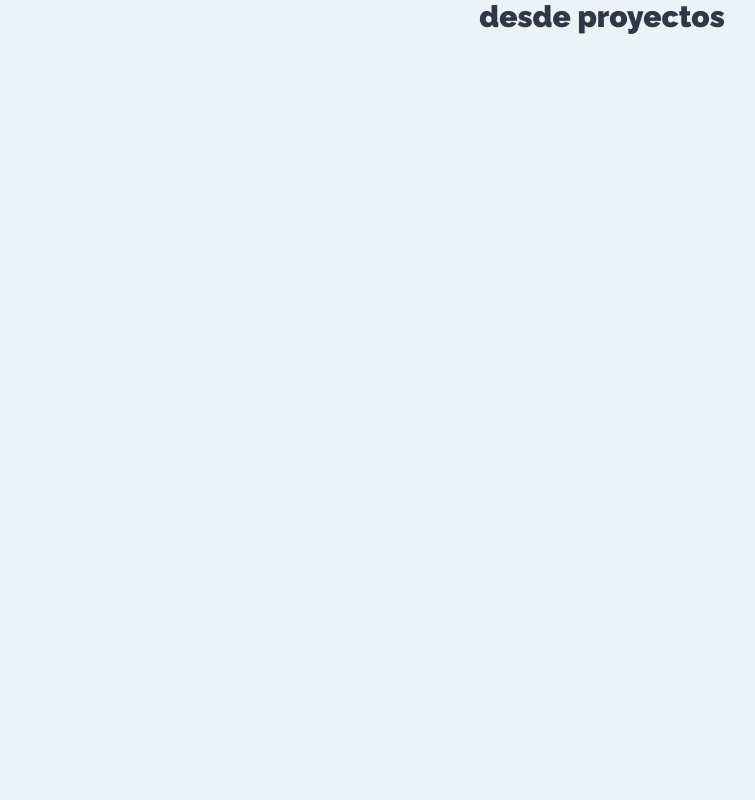
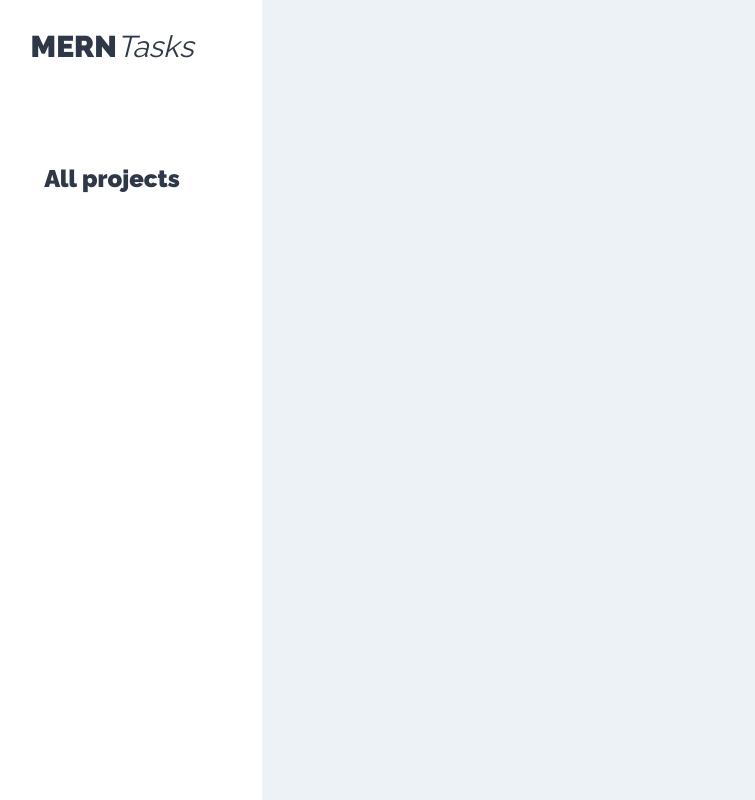
Before and after one commit to germanps/MERN-tasks-client, a React (Create React App) app: page /proyectos in a window 1280 px wide. Shown: the whole page, without its empty margins (38-793 px from the left). Built offline with nearby package versions, Linux system fonts and the light colour scheme.

Commit message:
componente proyectos y aside

```diff
--- /dev/null
+++ b/src/components/layout/Sidebar.js
@@ -0,0 +1,14 @@
+import React from 'react';
+
+const Sidebar = () => {
+    return(
+        <aside>
+            <h1>MERN<span>Tasks</span></h1>
+            <div className="proyects">
+                <h2>All projects</h2>
+            </div>
+        </aside>
+    )
+}
+
+export default Sidebar;
--- a/src/components/proyectos/Proyectos.js
+++ b/src/components/proyectos/Proyectos.js
@@ -1,9 +1,19 @@
 import React from 'react';
+import Sidebar from './../layout/Sidebar';
 
 const Proyectos = () => {
 
     return(
-        <h1>desde proyectos</h1>
+        <div className="proyects-container">
+            <Sidebar />
+            <div className="main-container">
+                <main>
+                    <div className="tasks-container">
+
+                    </div>
+                </main>
+            </div>
+        </div>
     );
 }
 
--- a/src/index.css
+++ b/src/index.css
@@ -33,6 +33,7 @@ h1, h2 {
 }
 h1 span {
   font-weight: 400;
+  font-style: italic;
 }
 h1 {
   font-size: 3rem;
@@ -89,7 +90,7 @@ a {
 }
 
 @media (min-width: 768px) {
-  .contenedor-app {
+  .proyects-container {
       display: flex;
       min-height: 100vh;
   }
@@ -98,7 +99,7 @@ a {
       background-color: var(--blanco);
       flex: 0 0 300px;
   }
-  .seccion-principal {
+  .main-container {
       flex: 1;
   }
 
@@ -121,7 +122,7 @@ aside  {
 .formulario-nuevo-proyecto .input-text::placeholder{
   color: var(--gris2);
 }
-.proyectos {
+.proyects {
   margin-top: 10rem;
 }
 .listado-proyectos li {
@@ -180,7 +181,7 @@ aside  {
 }
 
 /** TAREAS LISTADO **/
-.contenedor-tareas {
+.tasks-container {
   padding: 4rem;
 }
 
@@ -287,7 +288,7 @@ aside  {
 .form-usuario {
     background-color: var(--gris2);
     height: 100vh;
-    min-height: 800px;
+    /*min-height: 800px;*/
     display: flex;
     align-items: center;
     justify-content: center;
```
